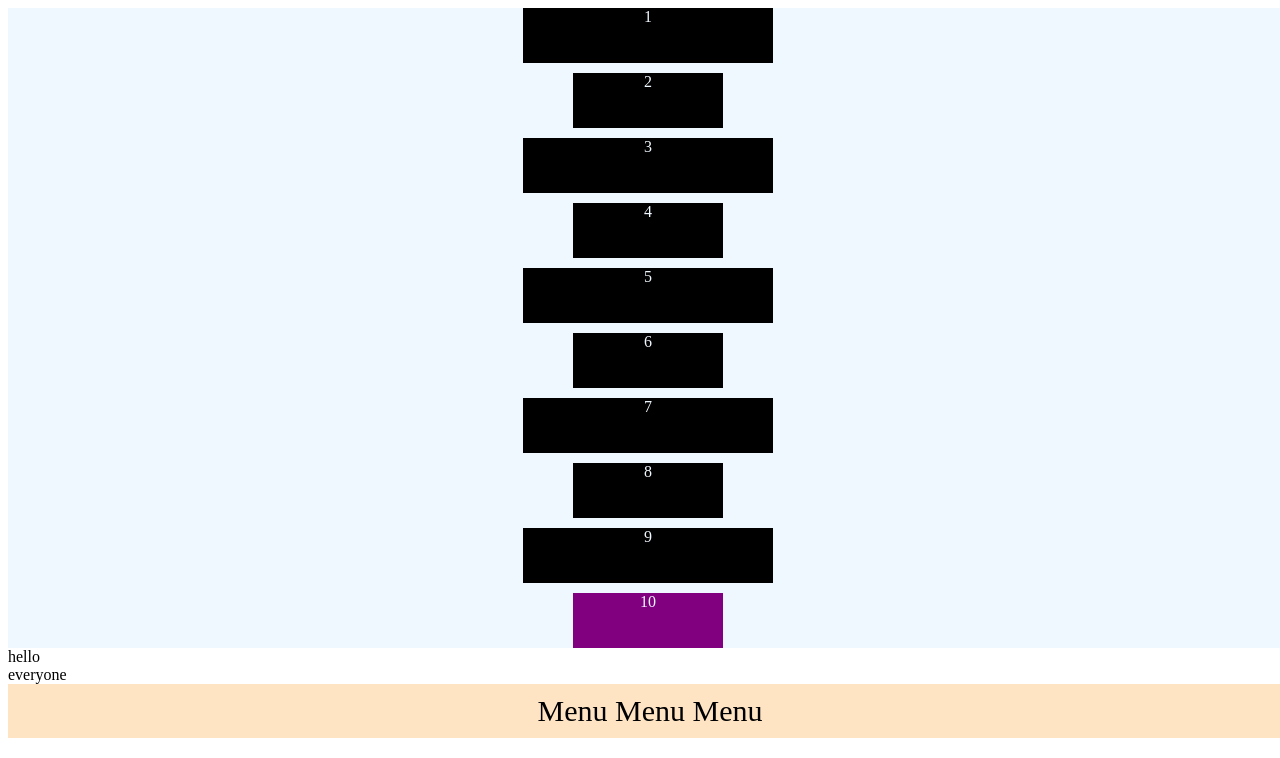
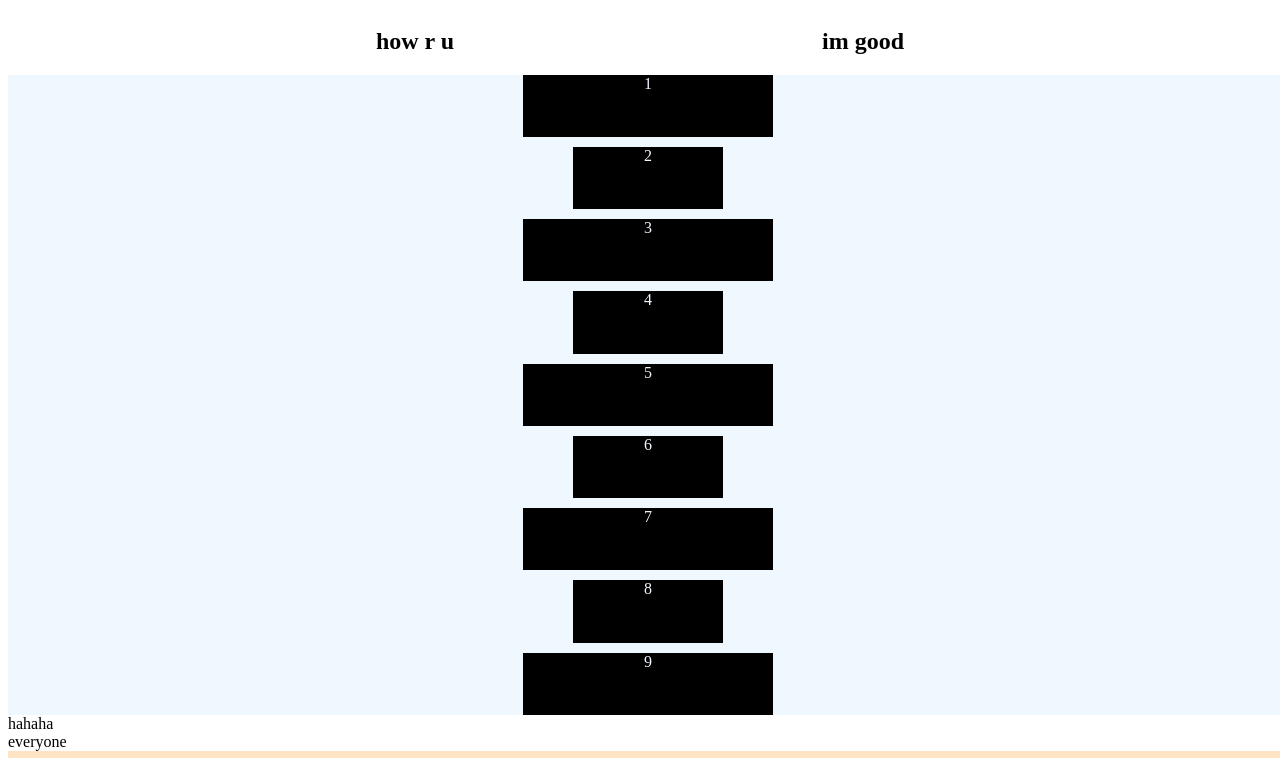
Before and after one commit to vickyaltitude/htmlweb, a plain HTML site: page assignjs.html in a window 1280 px wide. Shown: the top 758 px of the page. Drawn offline with Linux system fonts and the light colour scheme.

Commit message:
new topic

```diff
--- a/assignjs.html
+++ b/assignjs.html
@@ -24,6 +24,7 @@
     </head>
 
     <body>
+        <nav><h1>my page</h1><h1>my page</h1></nav>
         <section id = "view1" class="view">
             <div>1</div>
             <div>2</div>
--- a/js/main.js
+++ b/js/main.js
@@ -1041,11 +1041,41 @@ console.log(divs);
 const samedivs = view1.getElementsByTagName("div");
 console.log(samedivs);
 
-const evenDivs = view1.querySelectorAll("div:nth-of-type(2n)"); //it will fetch u the even divs of that particular element
+let evenDivs = view1.querySelectorAll("div:nth-of-type(2n)"); //it will fetch u the even divs of that particular element
 console.log(evenDivs);
 
 evenDivs[4].style.backgroundColor = "purple"; //this way you can style the desired div
 
-for(i=0;i<=evenDivs.length;i++){
+for(i=0;i<evenDivs.length;i++){
     evenDivs[i].style.width = "150px";
 }
+
+const secText = document.querySelector("#view2 > div");  //here we are selecting particular element's text. note: it will get you only the content and not entire element with tags
+secText.textContent = "hahaha"; //here we overwriting the text that already present in that particular div
+console.log(secText);
+const withTag = document.querySelector("nav");
+withTag.innerHTML = "<h1>how r u</h1> <h1>im good</h1>"; //here with innerHTML method we replacing the entire element with tags
+console.log(withTag);
+withTag.style.display = "flex";
+withTag.style.justifyContent = "space-evenly";
+
+//console.log(evenDivs [0]); as we seen earlier that DOM is nothing but a tree structure. we can get the element or item we desired by moving back and forth.
+//console.log (evenDivs [0].parentElement); //it will get us the parent child of evenDivs
+console.log(evenDivs [0].parentElement.children); //it will get us the children of the parent child
+//console.log(evenDivs [0].parentElement.childNodes); //it will give us all the content in parentelement
+//console.log(evenDivs [0].parentElement.hasChildNodes ()); //it gives output in boolean whether evenDivs's parents has child or not
+//console.log(evenDivs [0].parentElement.lastChild); //it will give last child
+//console.log (evenDivs [0].parentElement.lastElementChild); //it will give last element
+
+//play around this to know better
+//console.log(evenDivs [0].parentElement.firstChild);
+//console.log(evenDivs [0].parentElement.firstElementChild);
+//console.log (evenDivs [0].nextSibling);
+//console.log(evenDivs [0].nextElementSibling);
+//console.log(evenDivs [0].nextElementSibling.nextElementSibling);
+//console. log (evenDivs [0].previousSibling);
+//console.log (evenDivs [0].previousElementSibling);
+
+//view1.style.display = "none";
+console.log(view1.lastElementChild);
+view1.lastElementChild.remove();
```
